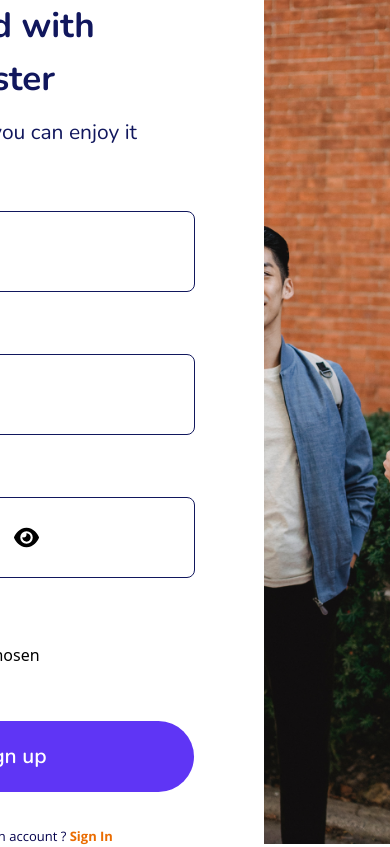
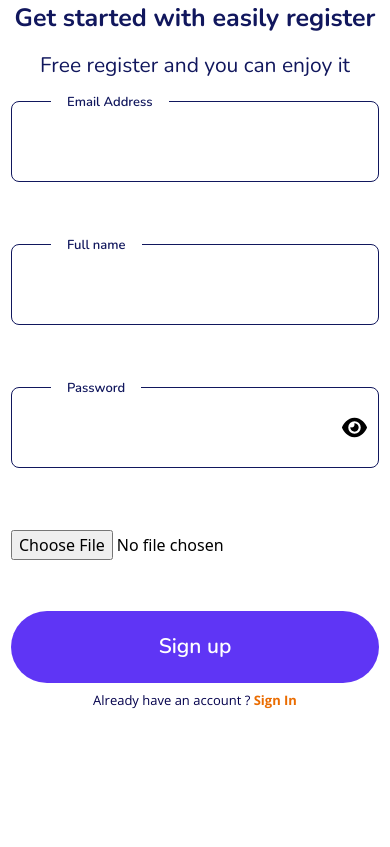
Before and after one commit to rameem2003/mern-chat, a React (Vite) app: page /signup in a window 390 px wide. Built offline with nearby package versions, Linux system fonts and the light colour scheme.

Commit message:
update email verification

```diff
--- a/src/pages/Login.jsx
+++ b/src/pages/Login.jsx
@@ -30,19 +30,6 @@ const Login = () => {
 
   const handleCheckOnline = () => {
     setIsOnline(navigator.onLine);
-
-    if (!isOnline) {
-      toast.error("You have gone offline", {
-        position: "bottom-left",
-        autoClose: 5000,
-        hideProgressBar: false,
-        closeOnClick: true,
-        pauseOnHover: true,
-        draggable: true,
-        progress: undefined,
-        theme: "colored",
-      });
-    }
   };
 
   const handleToggle = () => {
@@ -230,7 +217,7 @@ const Login = () => {
     }
   };
   return (
-    <div className="flex">
+    <div className="flex px-3 lg:p-0 h-screen">
       <ToastContainer
         position="top-center"
         autoClose={5000}
@@ -243,7 +230,7 @@ const Login = () => {
         pauseOnHover
         theme="colored"
       />
-      <div className="w-1/2 flex items-center justify-end mr-[215px]">
+      <div className=" w-full lg:w-1/2 flex items-center justify-center lg:justify-end lg:mr-[215px]">
         <div>
           <h1 className="font-nunito font-bold text-[35px] text-primary mb-3">
             Login to your account!
@@ -266,13 +253,13 @@ const Login = () => {
             >
               <FcGoogle size={25} className=" inline-block" /> Login with Google
             </button>
-            <button
+            {/* <button
               onClick={handleFacebookAuth}
               className=" font-openSans font-semibold text-[13px] text-dark border-[0.83px] border-dark rounded-[8px] px-[42px] py-[21px] mt-[29px]"
             >
               <IoLogoFacebook size={25} className=" inline-block" /> Login with
               Facebook
-            </button>
+            </button> */}
           </Flex>
 
           <form action="">
@@ -284,7 +271,7 @@ const Login = () => {
                 Email Address
               </label>
               <input
-                className="w-[368px] h-[81px] border-b-[0.83px] border-dark font-openSans font-semibold text-[21px] text-primary py-[16px] outline-none"
+                className=" w-full lg:w-[368px] h-[81px] border-b-[0.83px] border-dark font-openSans font-semibold text-[21px] text-primary py-[16px] outline-none"
                 onChange={(e) => {
                   setEmail(e.target.value);
                   setEmailErr(false);
@@ -311,7 +298,7 @@ const Login = () => {
                 Password
               </label>
               <input
-                className="w-[368px] h-[81px] border-b-[0.83px] border-dark font-openSans font-semibold text-[21px] text-primary py-[16px] outline-none"
+                className=" w-full lg:w-[368px] h-[81px] border-b-[0.83px] border-dark font-openSans font-semibold text-[21px] text-primary py-[16px] outline-none"
                 onChange={(e) => {
                   setPassword(e.target.value);
                   setPasserrorErr(false);
@@ -325,13 +312,13 @@ const Login = () => {
                 <FaEye
                   onClick={handleToggle}
                   size={25}
-                  className="absolute text-gray-500 top-[28px] right-[55px] cursor-pointer"
+                  className="absolute text-gray-500 top-[28px] right-3 lg:right-[55px] cursor-pointer"
                 />
               ) : (
                 <FaEyeSlash
                   onClick={handleToggle}
                   size={25}
-                  className="absolute text-gray-500 top-[28px] right-[55px] cursor-pointer"
+                  className="absolute text-gray-500 top-[28px] right-3 lg:right-[55px] cursor-pointer"
                 />
               )}
 
@@ -362,7 +349,7 @@ const Login = () => {
             ) : (
               <button
                 onClick={handleSubmit}
-                className="font-nunito font-semibold text-[21px] text-white bg-secondary px-[122px] py-[20px] rounded-[8px] shadow-lg mt-[51px]"
+                className="font-nunito font-semibold text-base lg:text-[21px] text-white bg-secondary w-full lg:w-auto lg:px-[100px] py-[20px] rounded-[8px] shadow-lg mt-[51px]"
               >
                 Login to Continue
               </button>
@@ -381,7 +368,7 @@ const Login = () => {
           </form>
         </div>
       </div>
-      <div className="w-1/2">
+      <div className=" hidden lg:block lg:w-1/2">
         <img className="w-full h-screen object-cover" src="/login.png" alt="" />
       </div>
     </div>
--- a/src/pages/Signup.jsx
+++ b/src/pages/Signup.jsx
@@ -1,5 +1,8 @@
 import React, { useState } from "react";
-import { createUserWithEmailAndPassword } from "firebase/auth";
+import {
+  createUserWithEmailAndPassword,
+  sendEmailVerification,
+} from "firebase/auth";
 import { auth } from "../config/firebase.config";
 import { Link, useNavigate } from "react-router-dom";
 import { InfinitySpin } from "react-loader-spinner";
@@ -48,8 +51,7 @@ const Signup = () => {
         .then((userCredential) => {
           // Signed up
           const user = userCredential.user;
-          // ...
-
+          sendEmailVerification(auth.currentUser).then(() => {
             console.log(user);
 
             toast.success("Signup Successfull", {
@@ -67,6 +69,7 @@ const Signup = () => {
               setLoading(false);
               navigate("/login");
             }, 2000);
+          });
         })
         .catch((error) => {
           const errorCode = error.code;
@@ -89,7 +92,7 @@ const Signup = () => {
     }
   };
   return (
-    <div className="flex">
+    <div className="flex px-3 h-auto md:h-screen">
       <ToastContainer
         position="top-center"
         autoClose={5000}
@@ -102,18 +105,18 @@ const Signup = () => {
         pauseOnHover
         theme="colored"
       />
-      <div className="w-1/2 flex items-center justify-end mr-[69px]">
+      <div className=" w-full lg:w-1/2 flex items-center justify-center lg:justify-end lg:mr-[69px]">
         <div>
-          <h1 className="font-nunito font-bold text-[35px] text-primary mb-3">
+          <h1 className="font-nunito font-bold text-[25px] xl:text-[35px] text-center lg:text-left text-primary mb-3">
             Get started with easily register
           </h1>
-          <p className="font-nunito font-normal text-[21px] text-primary">
+          <p className="font-nunito font-normal text-[21px] text-center lg:text-left text-primary">
             Free register and you can enjoy it
           </p>
 
           <form action="">
             {/* email entry start */}
-            <div className=" relative mt-[62px]">
+            <div className=" relative mt-5 2xl:mt-[62px]">
               <label
                 className="font-nunito font-semibold text-[13px] text-primary bg-white px-4 absolute top-[-8px] left-[40px]"
                 htmlFor=""
@@ -121,7 +124,7 @@ const Signup = () => {
                 Email Address
               </label>
               <input
-                className={`w-[368px] h-[81px] rounded-lg  border-[1.72px] ${
+                className={`w-full lg:w-[368px] h-[81px] rounded-lg  border-[1.72px] ${
                   emailerr ? "border-red-500" : "border-primary"
                 }  font-nunito font-semibold text-[21px] text-primary px-[52px] py-[26px]`}
                 onChange={(e) => {
@@ -155,7 +158,7 @@ const Signup = () => {
                 Full name
               </label>
               <input
-                className={`w-[368px] h-[81px] rounded-lg  border-[1.72px] ${
+                className={`w-full lg:w-[368px] h-[81px] rounded-lg  border-[1.72px] ${
                   nameerr ? "border-red-500" : "border-primary"
                 }  font-nunito font-semibold text-[21px] text-primary px-[52px] py-[26px]`}
                 onChange={(e) => {
@@ -187,7 +190,7 @@ const Signup = () => {
                 Password
               </label>
               <input
-                className={`w-[368px] h-[81px] rounded-lg  border-[1.72px] ${
+                className={`w-full lg:w-[368px] h-[81px] rounded-lg  border-[1.72px] ${
                   passerror ? "border-red-500" : "border-primary"
                 }  font-nunito font-semibold text-[21px] text-primary px-[52px] py-[26px]`}
                 onChange={(e) => {
@@ -203,13 +206,13 @@ const Signup = () => {
                 <FaEye
                   onClick={handleToggle}
                   size={25}
-                  className="absolute top-[28px] right-[156px] cursor-pointer"
+                  className="absolute top-[28px] right-3 xl:right-[156px] cursor-pointer"
                 />
               ) : (
                 <FaEyeSlash
                   onClick={handleToggle}
                   size={25}
-                  className="absolute top-[28px] right-[156px] cursor-pointer"
+                  className="absolute top-[28px] right-3 xl:right-[156px] cursor-pointer"
                 />
               )}
 
@@ -251,13 +254,13 @@ const Signup = () => {
             ) : (
               <button
                 onClick={handleSubmit}
-                className=" font-nunito font-semibold text-[21px] text-white bg-secondary px-[147px] py-[20px] rounded-[86px] mt-[51px]"
+                className=" font-nunito font-semibold text-[21px] text-white bg-secondary w-full lg:w-auto px-[100px] py-[20px] rounded-[86px] mt-[51px]"
               >
                 Sign up
               </button>
             )}
 
-            <p className="font-openSans font-normal text-[13px] text-dark mt-[35px] text-center w-[368px]">
+            <p className="font-openSans font-normal text-[13px] text-dark mt-2 2xl:mt-[35px] text-center w-[368px]">
               Already have an account ?{" "}
               <Link
                 className=" font-bold
@@ -270,7 +273,7 @@ const Signup = () => {
           </form>
         </div>
       </div>
-      <div className="w-1/2">
+      <div className=" hidden lg:block lg:w-1/2">
         <img
           className="w-full h-screen object-cover"
           src="/signup.png"
```
Lines whose indentation alone changed are shown as unchanged.
